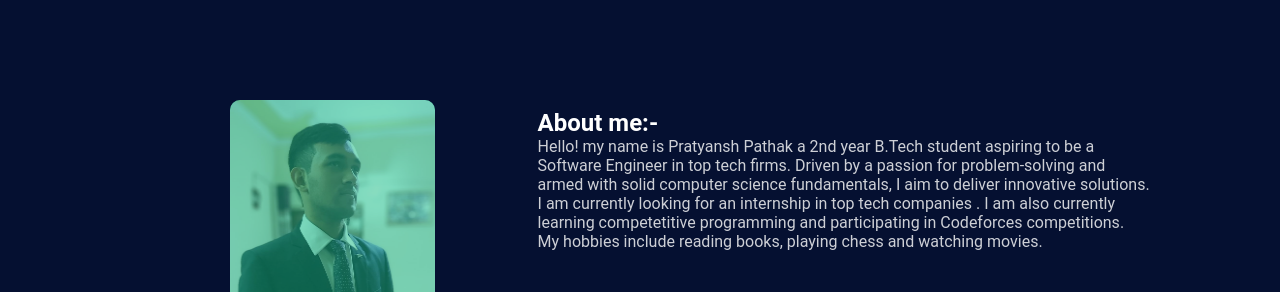
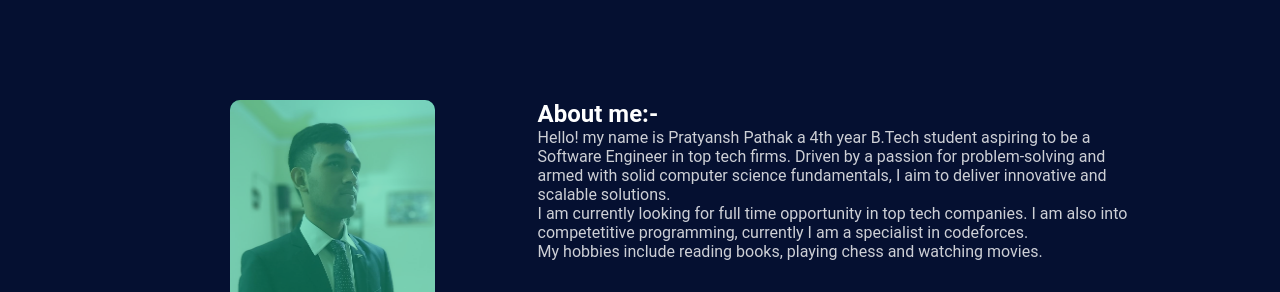
Before and after one commit to Minato2004/Portfolio, a React (Vite) app: page / in a window 1280 px wide. Shown: the part 860-1152 px from the top of the page. Built offline with nearby package versions, Linux system fonts and the light colour scheme.

Commit message:
Updates about me sections

```diff
--- a/src/AboutMe.jsx
+++ b/src/AboutMe.jsx
@@ -10,9 +10,9 @@ export default function AboutMe() {
                 <img src={MyPic} alt="A picture of me" /></div>
             <div>
                 <h1>About me:-</h1>
-                <p>Hello! my name is Pratyansh Pathak a 2nd year B.Tech student aspiring to be a Software Engineer in top tech firms. Driven by a passion for problem-solving
-and armed with solid computer science fundamentals, I aim to deliver innovative solutions.</p>
-                <p>I am currently looking for an internship in top tech companies . I am also currently learning competetitive programming and participating in Codeforces competitions.</p>
+                <p>Hello! my name is Pratyansh Pathak a 4th year B.Tech student aspiring to be a Software Engineer in top tech firms. Driven by a passion for problem-solving
+and armed with solid computer science fundamentals, I aim to deliver innovative and scalable solutions.</p>
+                <p>I am currently looking for full time opportunity in top tech companies. I am also into competetitive programming, currently I am a specialist in codeforces.</p>
                 <p>My hobbies include reading books, playing chess and watching movies.</p>
             </div>
 
```
